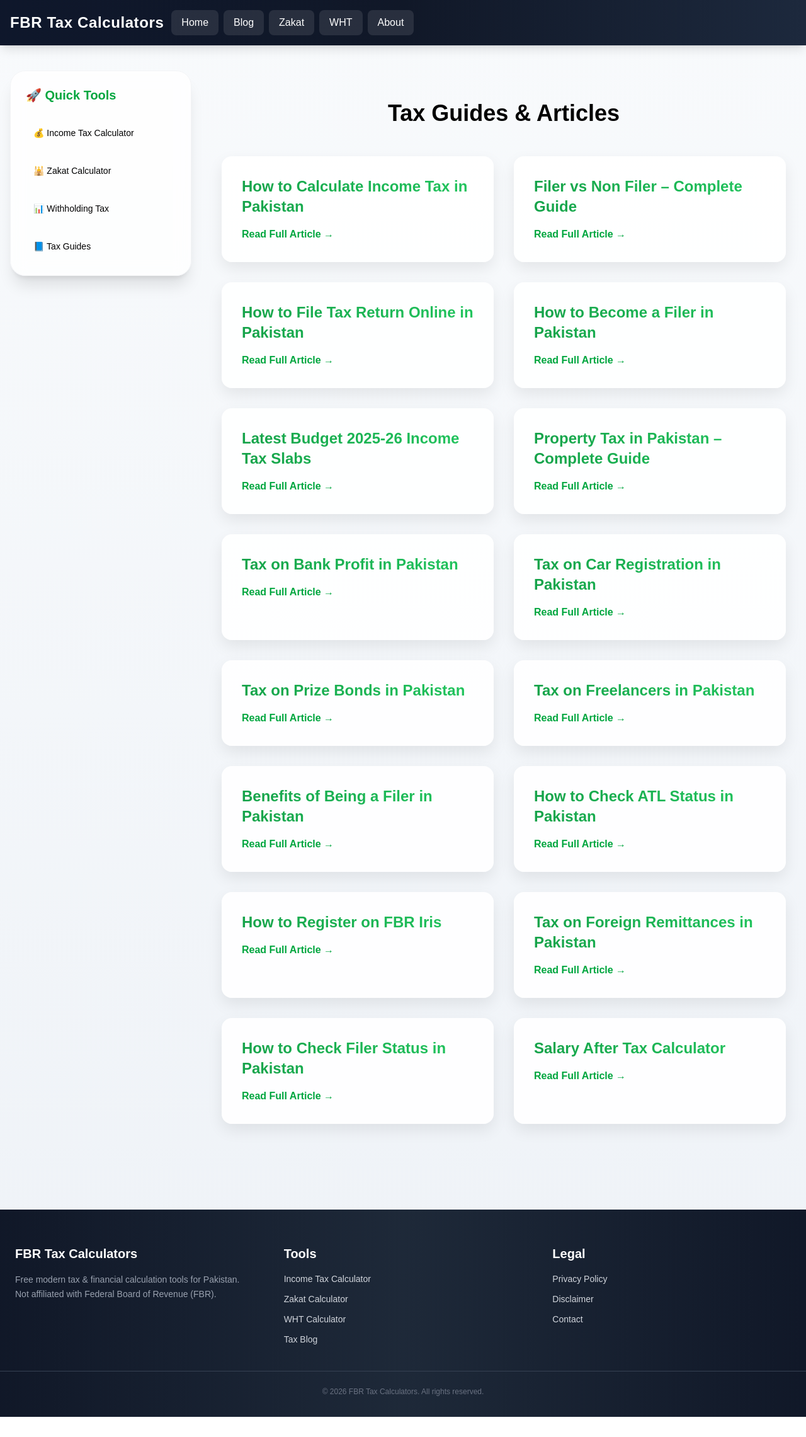
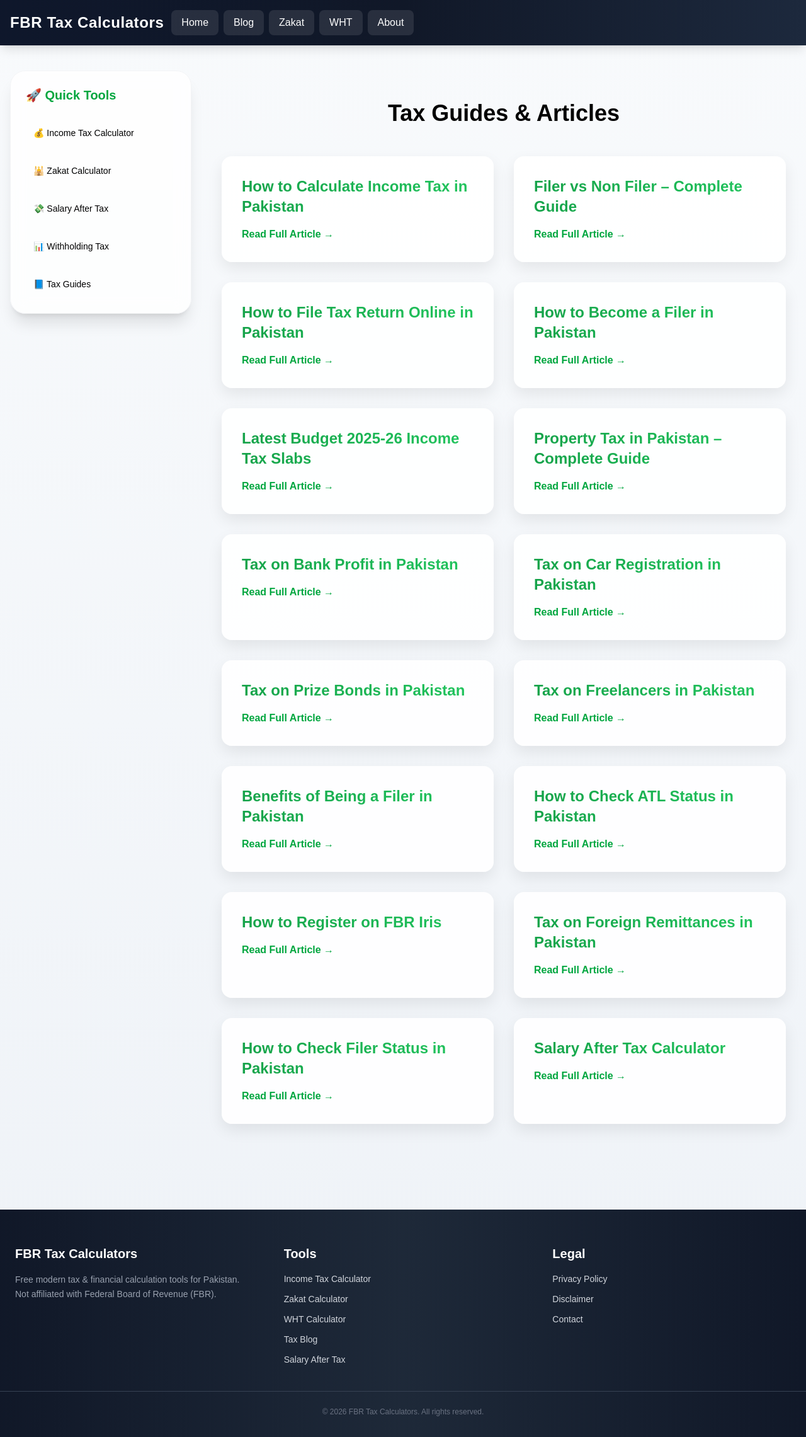
Before and after one commit to muhammadobaid1986/fbrtaxcalculators, a Next.js app: page /blog in a window 1280 px wide. Shown: the whole page at 63% size. Before the commit the page ends 2249 px from the top, so only its background shows below. Built offline with nearby package versions, Linux system fonts and the light colour scheme.

Commit message:
add salary calculator links in sidebar and footer

```diff
--- a/app/layout.tsx
+++ b/app/layout.tsx
@@ -86,6 +86,12 @@ export default function RootLayout({
         </Link>
       </li>
 
+            <li>
+        <Link href="/salary-after-tax-calculator" className="flex items-center gap-2 p-3 rounded-xl hover:bg-green-50 hover:text-green-600 transition">
+          💸 Salary After Tax
+        </Link>
+      </li>
+
       <li>
         <Link href="/withholding-tax-calculator" className="flex items-center gap-2 p-3 rounded-xl hover:bg-green-50 hover:text-green-600 transition">
           📊 Withholding Tax
@@ -134,6 +140,7 @@ export default function RootLayout({
                 <li><Link href="/zakat-calculator" className="hover:text-green-400 transition">Zakat Calculator</Link></li>
                 <li><Link href="/withholding-tax-calculator" className="hover:text-green-400 transition">WHT Calculator</Link></li>
                 <li><Link href="/blog" className="hover:text-green-400 transition">Tax Blog</Link></li>
+                <li><Link href="/salary-after-tax-calculator" className="hover:text-green-400 transition">Salary After Tax</Link></li>
               </ul>
             </div>
 
```
